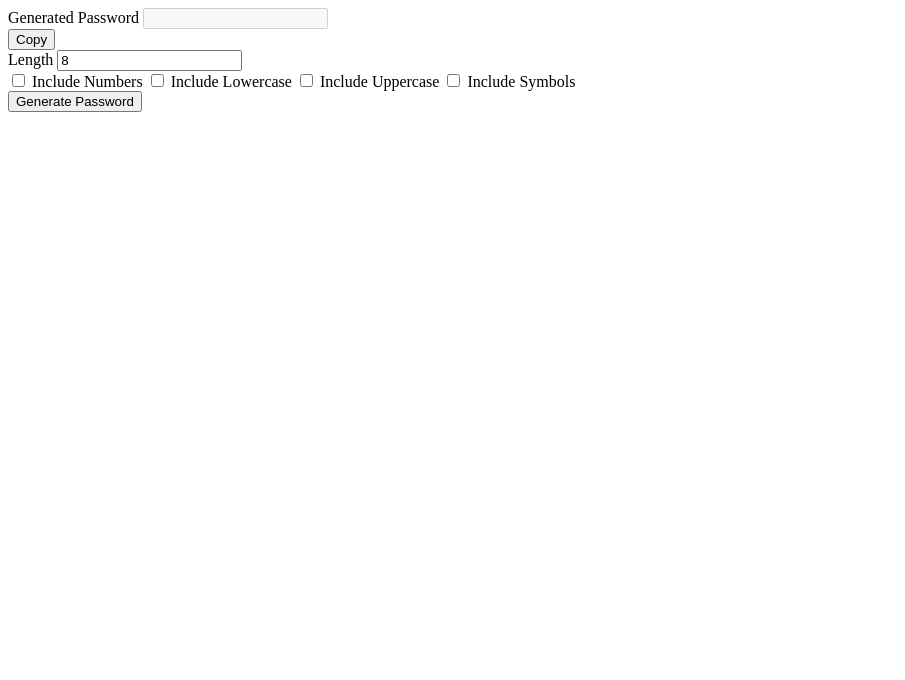
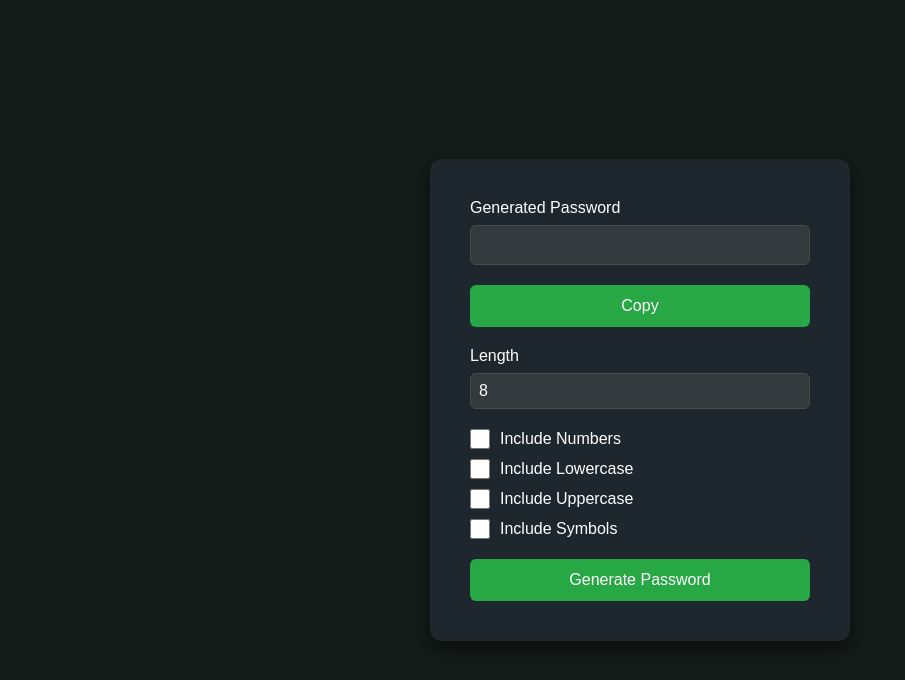
Before and after one commit to juned012/Password-Generator, a plain HTML site: page index.html in a window 1280 px wide. Shown: the whole page, without its empty margins (0-905 px from the left). Drawn offline with Linux system fonts and the light colour scheme.

Commit message:
added styling for password generator

```diff
--- a/index.html
+++ b/index.html
@@ -3,6 +3,7 @@
   <head>
     <meta charset="UTF-8" />
     <meta name="viewport" content="width=device-width, initial-scale=1.0" />
+    <link rel="stylesheet" href="styles.css" />
     <title>Password Generator</title>
   </head>
   <body>
--- a/styles.css
+++ b/styles.css
@@ -0,0 +1,90 @@
+* {
+  margin: 0;
+  padding: 0;
+  box-sizing: border-box;
+  font-family: Arial, sans-serif;
+}
+
+body {
+  display: flex;
+  justify-content: center;
+  align-items: center;
+  width: 100vw;
+  height: 100vh;
+  background-color: #151b19;
+  color: #ffffff;
+}
+
+.container {
+  width: 420px;
+  background-color: #1e272e;
+  box-shadow: 0 8px 16px rgba(0, 0, 0, 0.5);
+  padding: 40px;
+  border-radius: 12px;
+  display: flex;
+  flex-direction: column;
+  gap: 20px;
+}
+
+.input-group {
+  display: flex;
+  flex-direction: column;
+  gap: 8px;
+}
+
+.input-group label {
+  font-size: 16px;
+}
+
+.input-group input[type="text"] {
+  background-color: #333a3e;
+  color: #ffffff;
+  border: 1px solid #4d4a4a;
+  border-radius: 6px;
+  padding: 10px;
+  font-size: 16px;
+}
+
+.input-group input[type="number"] {
+  background-color: #333a3e;
+  color: #ffffff;
+  border: 1px solid #4d4a4a;
+  border-radius: 6px;
+  padding: 8px;
+  font-size: 16px;
+}
+
+.input-group button {
+  background-color: #28a745;
+  color: #ffffff;
+  border: none;
+  border-radius: 6px;
+  padding: 12px;
+  font-size: 16px;
+  cursor: pointer;
+  transition: background-color 0.3s;
+}
+
+.input-group button:hover {
+  background-color: #218838;
+}
+
+.checkbox-group {
+  display: flex;
+  flex-direction: column;
+  gap: 10px;
+}
+
+.checkbox-group label {
+  display: flex;
+  align-items: center;
+  gap: 10px;
+  font-size: 16px;
+}
+
+.checkbox-group input[type="checkbox"] {
+  width: 20px;
+  height: 20px;
+  cursor: pointer;
+  accent-color: #28a745;
+}
```
